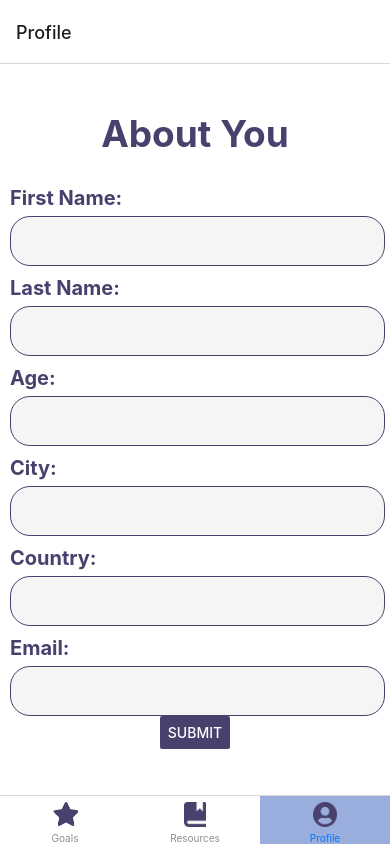
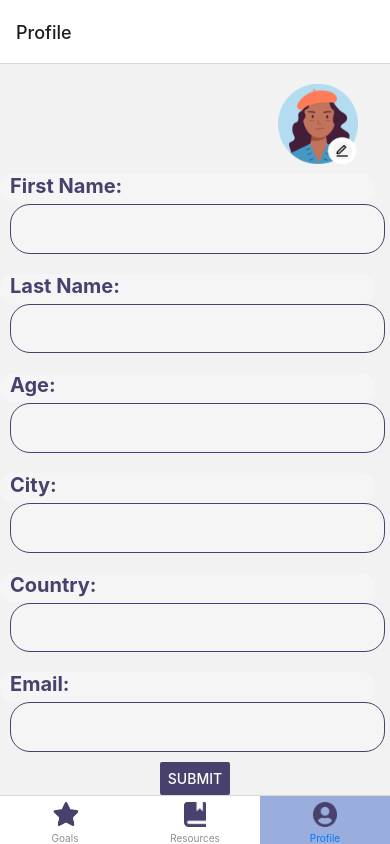
Before and after one commit to daphinie/parent-plan-it, a React Native app: screen /Profile in a window 390 px wide. Built offline with nearby package versions, Linux system fonts and the light colour scheme.

Commit message:
new changes

```diff
--- a/src/screens/BasicInfo/index.js
+++ b/src/screens/BasicInfo/index.js
@@ -1,5 +1,5 @@
 import React, { useState } from 'react';
-import { View, Text, TextInput, StyleSheet, Button } from 'react-native';
+import { View, Text, TextInput, StyleSheet, Button, Image, TouchableOpacity } from 'react-native';
 import { useFonts } from 'expo-font';
 
 export default function InfoPage() {
@@ -29,7 +29,9 @@ export default function InfoPage() {
 
   return (
     <View style={styles.container}>
-      <Text style={styles.title}>About You</Text>
+      <View style={styles.header}>
+      <Image source={require('../../../assets/Avatar.png')} style = {styles.icon}/>
+      </View>
 
       <Text style={[styles.labelinput, styles.textColor]}>First Name:</Text>
       <TextInput
@@ -90,14 +92,16 @@ const styles = StyleSheet.create({
     flex: 1,
     alignItems: 'center',
     justifyContent: 'center',
-    backgroundColor: '#FFFFFF'
   },
   title: {
-    fontSize: 37,
-    //fontFamily: 'PTSans',
+    color: '#49416D',
+    fontSize: 33,
     fontWeight: 'bold',
-    marginBottom: 20,
-    color: '#49416D',
+    //paddingHorizontal: 25,
+    paddingVertical: 20,
+    borderRadius: 15,
+    marginRight: 20,
+    paddingHorizontal: 10,
   },
   label: {
     fontSize: 18,
@@ -109,6 +113,7 @@ const styles = StyleSheet.create({
     borderWidth: 1,
     backgroundColor: '#F5F5F5',
     marginLeft : 10,
+    marginBottom : 10,
     paddingHorizontal: 10,
     //fontFamily: 'PTSans',
     textAlign: 'left',
@@ -120,6 +125,7 @@ const styles = StyleSheet.create({
     width: 375,
     height: 30,
     borderRadius : 20,
+    backgroundColor: '#F5F5F5',
     marginBottom: 0,
     marginTop: 10,
     marginLeft : 0,
@@ -136,13 +142,28 @@ const styles = StyleSheet.create({
     marginBottom: 20,
     paddingHorizontal: 10,
   },
+  icon: {
+    width: 80,
+    height: 80,
+    marginRight: 20,
+    marginLeft: 15,
+    marginTop: 20,
+  },
+  header: {
+    color: '#49416D',
+    fontSize: 33,
+    paddingHorizontal: 12,
+    fontWeight: 'bold',
+    flexDirection: 'row',
+    alignItems: 'center',
+    marginLeft: 250,
+  },
   button: {
     fontSize: 20,
     fontWeight: 'bold',
     width: 375,
     height: 30,
     borderRadius : 20,
-    backgroundColor: '#F5F5F5',
     marginBottom: 30,
     marginTop: 30,
     marginLeft : 0,
```
